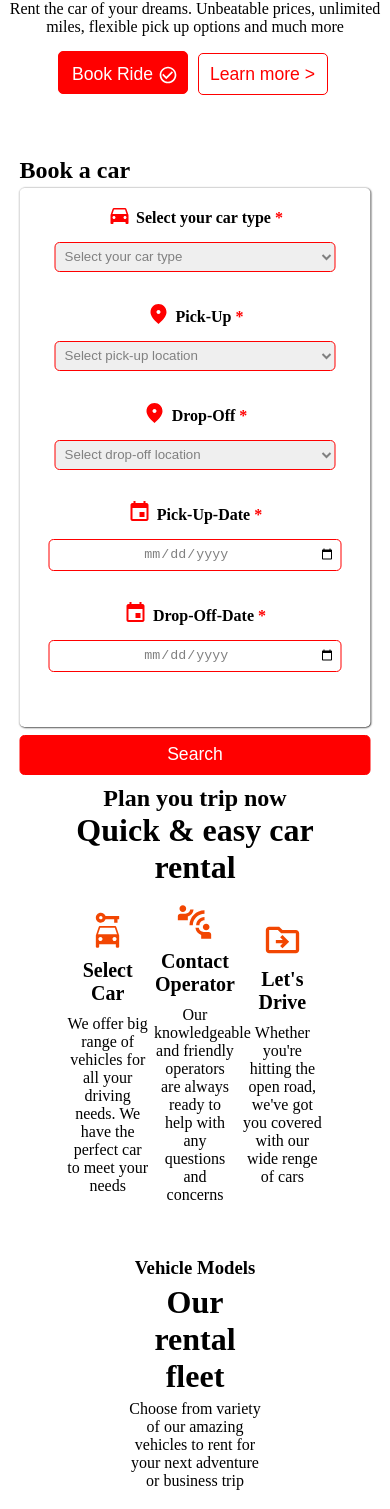
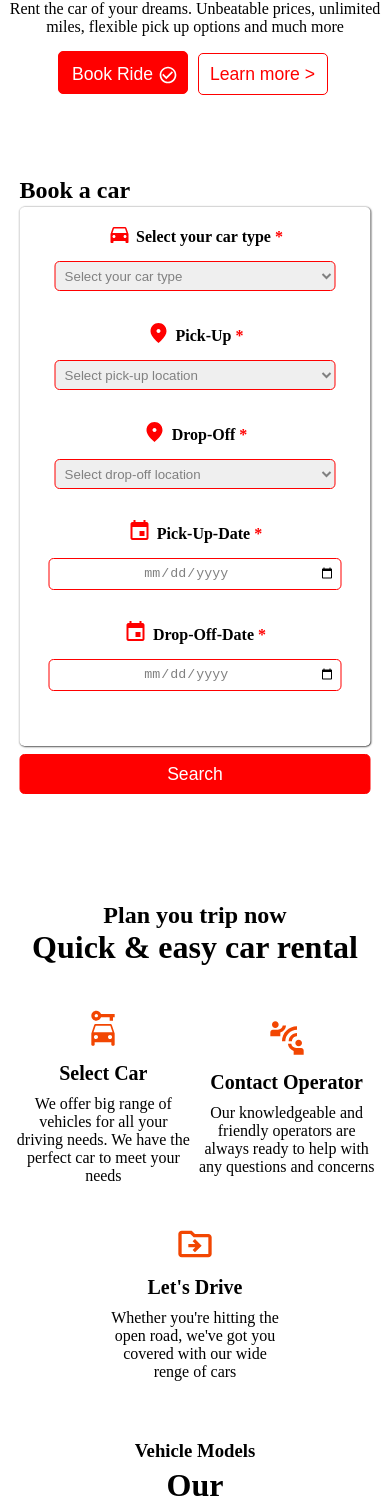
Before and after one commit to M-N-Hossain/CarRental, a React (Vite) app: page / in a window 390 px wide. Shown: the part 423-1932 px from the top of the page. Built offline with nearby package versions, Linux system fonts and the light colour scheme.

Commit message:
made the plans component responsive

```diff
--- a/src/styles/booking.css
+++ b/src/styles/booking.css
@@ -101,12 +101,14 @@
 @media (max-width: 480px){
 	.booking{
 		width: 90%;
+		margin-top: 5%;
 	}
 
 	.booking .innerContainer{
 		align-items: center;
 		justify-content: center;
 		padding-left: 0%;
+		margin-bottom: 18%;
 	}
 
 	.booking .innerContainer button{
--- a/src/styles/plans.css
+++ b/src/styles/plans.css
@@ -14,3 +14,15 @@
     align-items: center;
     justify-content: center;
 }
+
+@media (max-width: 480px){
+	.plansOuterContainer{
+		margin-top: 40%;
+		width: 100%;
+	}
+
+	.plansInnerContainer .card{
+		width: 45%;
+		margin-top: 5%;
+	}
+}
```
